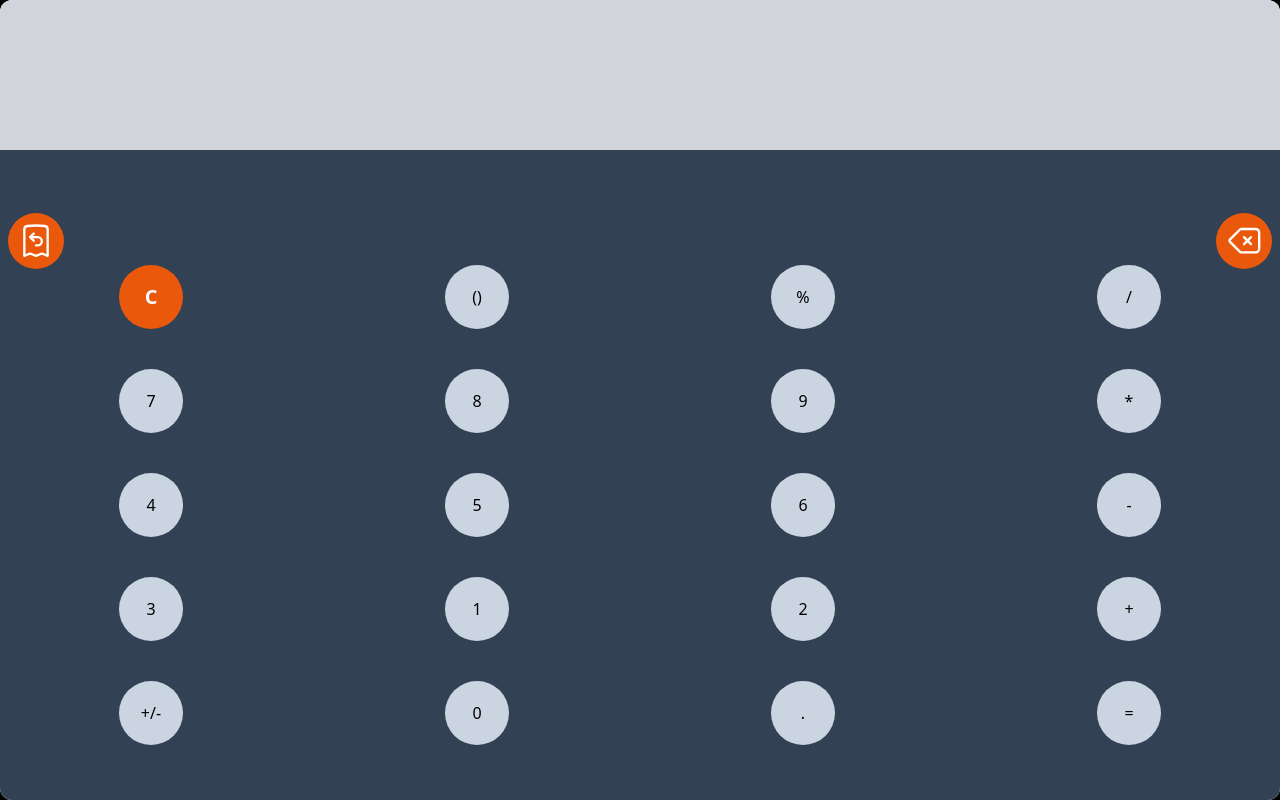
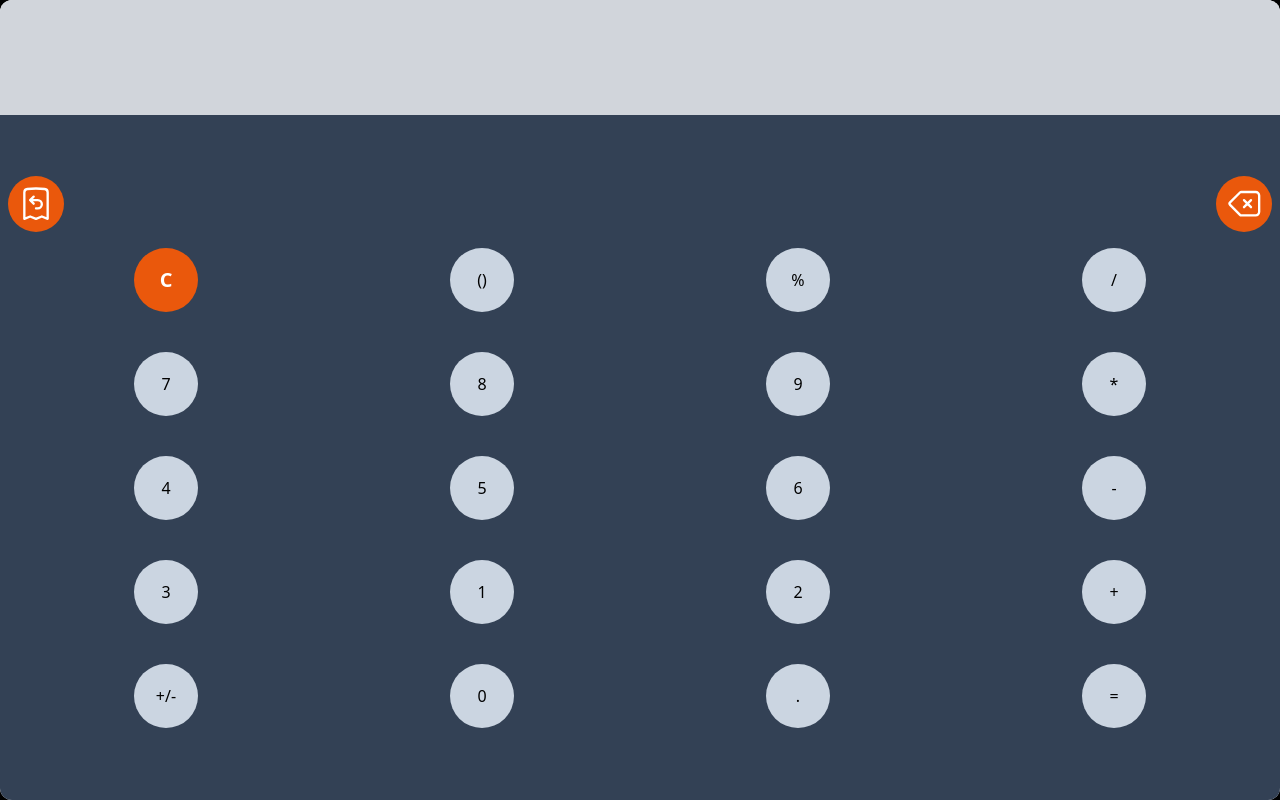
Before and after one commit to sancheznot/CalculatorNext, a Next.js app: page / in a window 1280 px wide. Built offline with nearby package versions, Linux system fonts and the light colour scheme.

Commit message:
delete padding of calcullators button deleteonee

```diff
--- a/src/components/Calculators.js
+++ b/src/components/Calculators.js
@@ -84,7 +84,7 @@ export default function Calculator() {
             type="text"
             disabled
             value={display}
-            className="w-full h-44 rounded-t-xl text-2xl p-5 bg-gray-300"
+            className="w-full h-32 rounded-t-xl text-2xl p-5 bg-gray-300"
           />
           <div className="w-full grid gap-1 p-2 grid-cols-1 h-full rounded-b-xl bg-slate-700 place-content-center">
             <div className=" h-10 flex flex-row justify-between gap-20 w-full my-2 ">
@@ -108,7 +108,7 @@ export default function Calculator() {
                 </svg>
               </button>
             </div>
-            <div className="grid h-full grid-cols-4  place-items-center gap-10">
+            <div className="grid h-full grid-cols-4 p-5 place-items-center gap-10">
               {buttonValues.map((value) => (
                 <button
                   className={value !== "C" ? regularCharacter : cancelCharacter}
```
